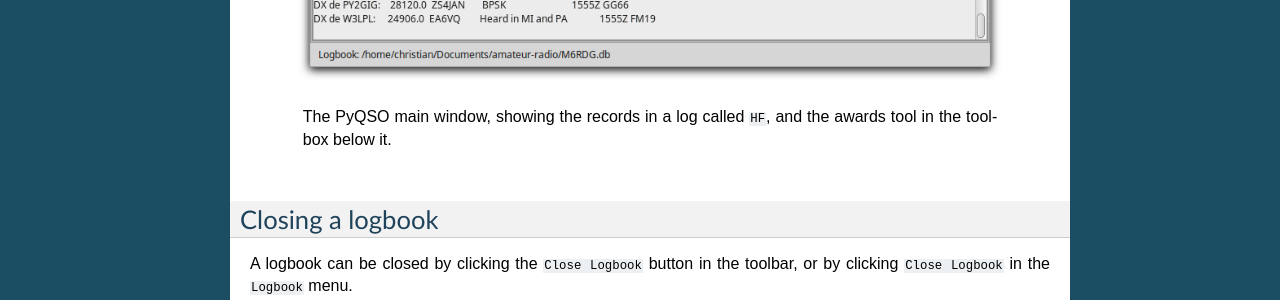
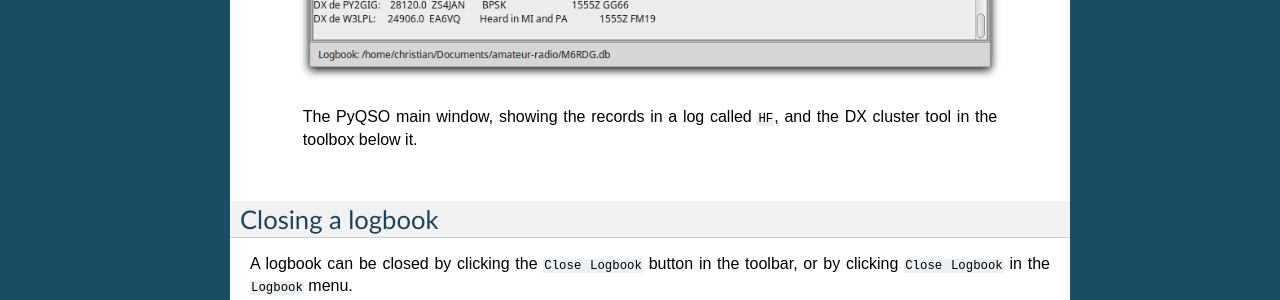
Before and after one commit to ctjacobs/pyqso, a Sphinx documentation site: the page built from docs/source/getting_started.rst, in a window 1280 px wide and 900 px high, scrolled down 1540 px. Shown: the part 493-793 px from the top of the window. Built offline with Sphinx 7.4.7, drawn with Linux system fonts in a browser that asks for light colours.

Commit message:
Corrected the image caption.

```diff
--- a/docs/source/getting_started.rst
+++ b/docs/source/getting_started.rst
@@ -87,7 +87,7 @@
    .. figure::  images/logbook.png
       :align:   center
 
-      The PyQSO main window, showing the records in a log called ``HF``, and the awards tool in the toolbox below it.
+      The PyQSO main window, showing the records in a log called ``HF``, and the DX cluster tool in the toolbox below it.
 
 Closing a logbook
 -----------------
```
